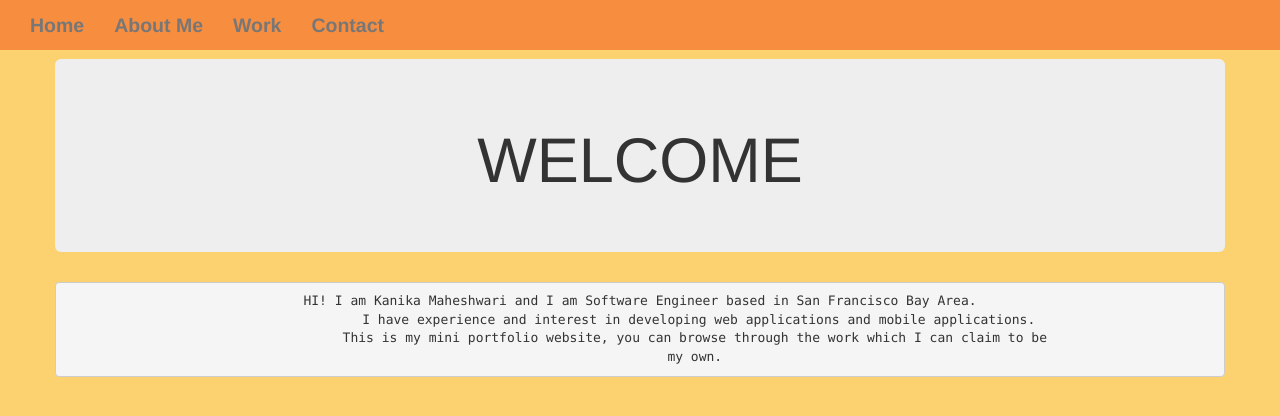
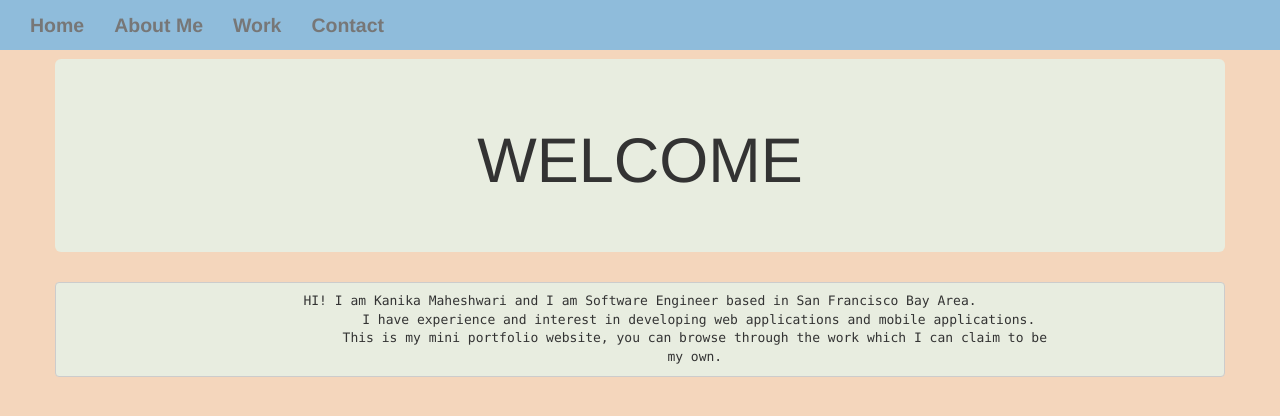
Before and after one commit to kanika23oct/kanika23oct.github.io, a Jekyll site: the page built from index.html, in a window 1280 px wide. Shown: the top 416 px of the page. Built offline with Jekyll 4.4.1, drawn with Linux system fonts in a browser that asks for light colours.

Commit message:
Updated the color scheme of stylesheet

```diff
--- a/css/main.css
+++ b/css/main.css
@@ -14,7 +14,7 @@
 html, body { height: 100%; }
 
 body {
-  background-color: #FCD271;
+  background-color: #F4D6BC;
   font: 13.34px Helvetica, Arial, sans-serif;
   font-size: small;
   text-align: center;
@@ -70,6 +70,13 @@ img {
     max-height: 50% ;
     height: auto;
   }
+
+.jumbotron {
+  background-color: #E8EDE0;
+}
+pre {
+  background-color: #E8EDE0;
+}
 .site .header a {
   font-weight: bold;
   text-decoration: none;
@@ -110,7 +117,7 @@ img {
 }
 
 .navbar {
-   background-color: #F78D3F;
+   background-color: #8FBCDB;
 }
 .site .footer {
   font-size: 80%;
```
